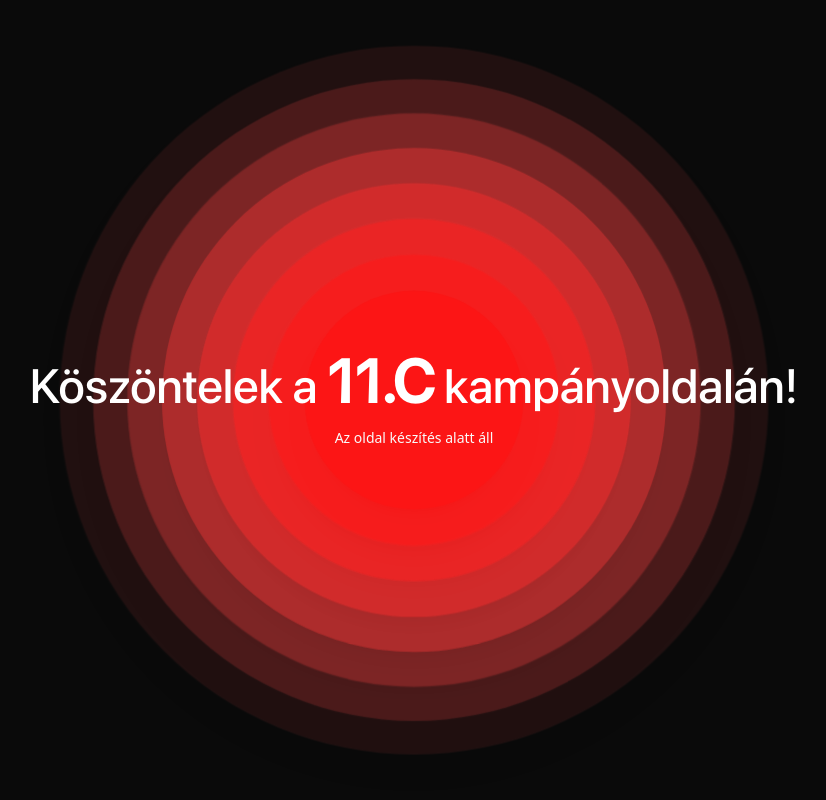
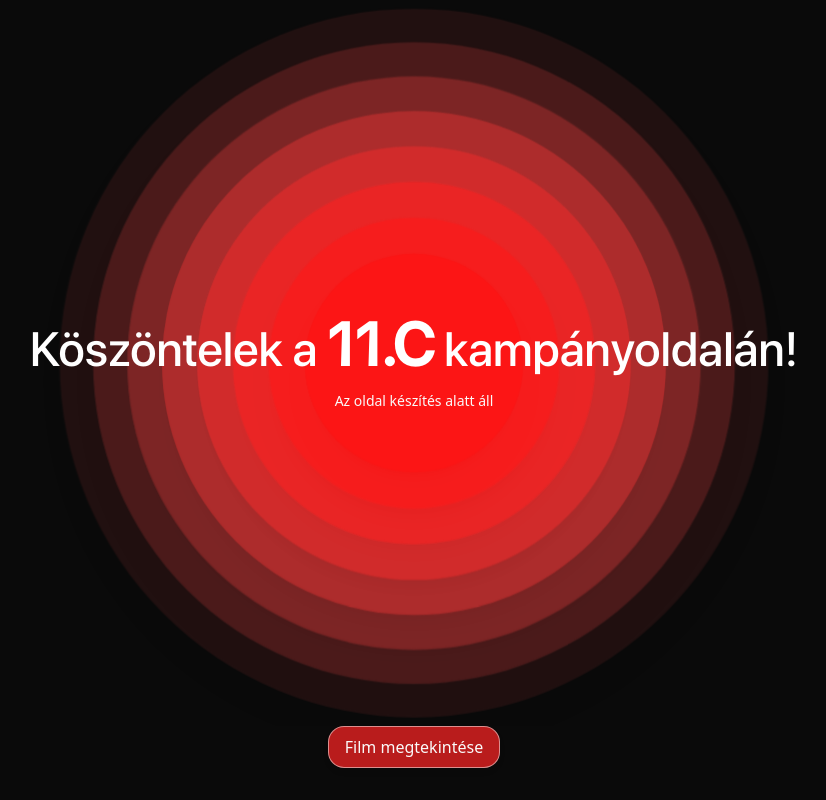
Before and after one commit to Benceszalaiii/cukikak, a Next.js app: page / in a window 1280 px wide. Shown: the whole page, without its empty margins (226-1052 px from the left). Built offline with nearby package versions, Linux system fonts and the light colour scheme; what tailwindcss-motion would draw is missing.

Commit message:
Fixes, changed to netflix

```diff
--- a/src/app/movie/page.tsx
+++ b/src/app/movie/page.tsx
@@ -1,13 +1,24 @@
 import Player from "next-video/player";
 import Link from "next/link";
-import playerTheme from "player.style/minimal/react"
+import playerTheme from "player.style/notflix/react";
 export default function MoviePage() {
   return (
     <section className="w-full min-h-screen flex items-center justify-center">
       <div className="fixed top-8 w-full flex justify-center">
-      <Link href={"/"} className="text-red-600 transition-all duration-300 hover:motion-preset-seesaw-md font-caveat font-semibold text-3xl">11. Cukikák</Link>
+        <Link
+          href={"/"}
+          className="text-red-600 transition-all duration-300 hover:motion-preset-seesaw-md font-caveat font-semibold text-3xl"
+        >
+          11. Corleone
+        </Link>
       </div>
-      <Player theme={playerTheme} autoPlay={false} key="video" src={"http://localhost:3000/interview.mp4"} />
+      <Player
+        className=""
+        theme={playerTheme}
+        autoPlay={false}
+        key="video"
+        src={"http://localhost:3000/interview.mp4"}
+      />
     </section>
   );
 }
--- a/src/app/page.tsx
+++ b/src/app/page.tsx
@@ -1,9 +1,10 @@
+import Link from "next/link";
 import Ripple from "../components/magicui/ripple";
 
 export default function Home() {
   return (
     <main className="flex w-full h-full items-center justify-center flex-col">
-      <section className="flex flex-col h-screen max-h-screen w-full items-center justify-center">
+      <section className="flex absolute top-0 flex-col h-screen max-h-screen w-full items-center justify-center">
         <div className="relative -z-10 overflow-hidden flex w-full h-full flex-col items-center justify-center rounded-lg">
           <p className=" px-4 leading-10 transition-all duration-700 ease-in-out text-wrap font-sfpro text-center text-3xl md:text-4xl xl:text-5xl text-white">
             Köszöntelek a{" "}
@@ -15,6 +16,12 @@ export default function Home() {
           <p className=" mt-4 text-sm">Az oldal készítés alatt áll</p>
           <Ripple className="scale-[0.65] -z-20 sm:scale-75 md:scale-90 lg:scale-100 xl:scale-105 transition-all duration-700 ease-in-out" />
         </div>
+          <Link
+            className="px-4 py-2 text-center select-none bg-red-700 border-white/50  mb-8 hover:scale-110 duration-300 transition-transform ease-in-out antialiased border shadow-md rounded-2xl"
+            href={"/movie"}
+          >
+            Film megtekintése
+          </Link>
       </section>
     </main>
   );
--- a/src/components/layout/navbar.tsx
+++ b/src/components/layout/navbar.tsx
@@ -7,7 +7,7 @@ export default function Navbar({ session }: { session: User | null }) {
   return (
     <nav className="fixed z-50 top-0 md:px-16 px-4 py-2 left-0 w-full flex flex-row items-center justify-between">
       <Link href={"/"} className="text-2xl  text-foreground font-semibold font-caveat">
-        11 Cirkusz
+        11. Corleone
       </Link>
       {session ? <UserAvatar user={session} /> : <SignInButton />}
     </nav>
```
